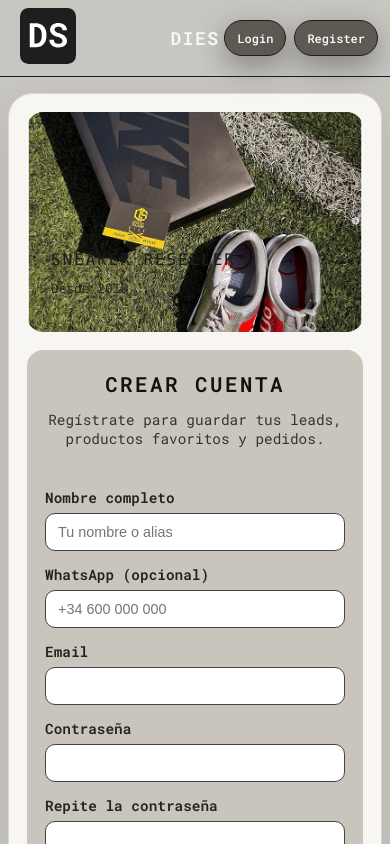
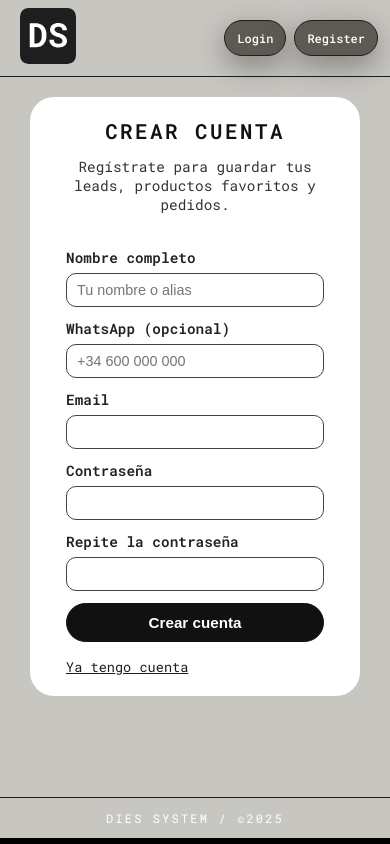
Before and after one commit to manuelgodoytorrealba/dies-web, a SvelteKit app: page /register in a window 390 px wide. Shown: the top 844 px of the page. Built offline with nearby package versions, Linux system fonts and the light colour scheme; no server answers.

Commit message:
fixing styles

```diff
--- a/src/lib/components/layout/CatalogHeader.svelte
+++ b/src/lib/components/layout/CatalogHeader.svelte
@@ -78,6 +78,7 @@
     position: absolute;
     left: 50%;
     transform: translateX(-50%);
+    display: block;
   }
 
   .app-header__title {
@@ -98,14 +99,14 @@
 
   /* 📱 Mobile */
 @media (max-width: 768px) {
+  /* Ocultar el título centrado en pantallas pequeñas */
+  .app-header__brand {
+    display: none;
+  }
+
   .app-header__inner {
     padding: var(--space-2) var(--space-3);
     gap: var(--space-2);
-    }
-
-    .app-header__title {
-      font-size: var(--text-lg);
-      letter-spacing: 0.08em;
   }
 
   .app-header__nav .btn {
--- a/src/lib/styles/base.css
+++ b/src/lib/styles/base.css
@@ -54,9 +54,9 @@ a:hover {
   text-decoration: underline;
 }
 
-/* Layout general de la app (puede ajustar con tu +layout.svelte) */
-.app-shell {
+/* ❌ NO toques .app-shell aquí, ya se define en layout */
+/* ✔️ usa una clase diferente si necesitas wrappers */
+.container {
   max-width: 1200px;
   margin: 0 auto;
-  padding: 0px;
 }
--- a/src/routes/+layout.svelte
+++ b/src/routes/+layout.svelte
@@ -6,8 +6,6 @@
 	import '$lib/styles/base.css';
 	import '$lib/styles/utilities.css';
 	import '$lib/styles/components.css';
-  // tokens normalmente ya los importa base.css; si quieres puedes quitar esta línea
-  // import '$lib/styles/tokens.css';
 
 	let { data, children } = $props();
 	const user = $derived(data.user ?? null);
@@ -34,10 +32,13 @@
 		flex-direction: column;
 	}
 
-  .app-shell {
-    flex: 1; /* ocupa todo el espacio entre header y footer */
-    max-width: 1200px;
+	/* contenedor central */
+
+  main.app-shell {
+    flex: 1;
+    min-height: 0;
     width: 100%;
-    margin: 0 auto;
+    /* ya NO centramos con justify-content/align-items */
+    display: block;
   }
 </style>
--- a/src/routes/login/+page.svelte
+++ b/src/routes/login/+page.svelte
@@ -7,7 +7,7 @@
 
 <section class="auth-layout">
 	<div class="auth-shell">
-    <!-- LADO IZQUIERDO: IMAGEN -->
+		<!-- LADO IZQUIERDO: IMAGEN (solo desktop) -->
 		<div class="auth-hero">
 			<img src={heroImage} alt="Sneaker reseller" />
 
@@ -41,22 +41,14 @@
 
 				<label for="password">
 					Contraseña
-          <input
-            id="password"
-            type="password"
-            name="password"
-            placeholder="••••••••"
-            required
-          />
+					<input id="password" type="password" name="password" placeholder="••••••••" required />
 				</label>
 
 				{#if form?.error}
 					<p class="auth-message auth-message--error">{form.error}</p>
 				{/if}
 
-        <button type="submit" class="auth-btn auth-btn--primary">
-          Entrar
-        </button>
+				<button type="submit" class="auth-btn auth-btn--primary"> Entrar </button>
 
 				<div class="auth-links">
 					<a href="/register">Crear cuenta</a>
@@ -67,25 +59,29 @@
 </section>
 
 <style>
-  /* LAYOUT GENERAL */
+	/* --- LAYOUT GENERAL (DESKTOP) --- */
 	.auth-layout {
-    min-height: calc(100vh - 80px); /* resto del header */
-    padding: 32px 16px 48px;
+		width: 100%;
+		/* 🔑 que ocupe todo el hueco entre header y footer */
+		min-height: calc(100vh - 80px); /* ajusta 80 si tu header mide otra cosa */
+		display: flex;
+		justify-content: center;
+		align-items: center;
 		background: var(--color-bg);
-    display: flex;
-    align-items: center;
-    justify-content: center;
+		padding: 24px 0;
 	}
 
+	/* Tarjeta */
 	.auth-shell {
 		width: 100%;
 		max-width: 1120px;
+		max-height: 600px;
 		display: grid;
 		grid-template-columns: minmax(0, 1.15fr) minmax(0, 1fr);
-    gap: 32px;
+		gap: 28px;
 		background: #f8f6f3;
 		border-radius: 24px;
-    padding: 24px;
+		padding: 20px;
 		border: 1px solid #ddd4c9;
 		box-shadow: 0 18px 45px rgba(0, 0, 0, 0.09);
 	}
@@ -96,43 +92,49 @@
 		overflow: hidden;
 		position: relative;
 		background: #111;
+		height: 80%;
 	}
 
 	.auth-hero img {
 		width: 100%;
 		height: 100%;
 		object-fit: cover;
-    display: block;
 	}
 
 	.auth-hero__label {
 		position: absolute;
 		left: 24px;
 		bottom: 24px;
-    color: white;
-    font-family: var(--font-mono, 'SF Mono', ui-monospace, Menlo, monospace);
+		padding: 6px 12px;
+		background: rgba(0, 0, 0, 0.32);
+		border-radius: 8px;
+		color: #fff;
+		backdrop-filter: blur(2px);
 	}
 
 	.auth-hero__kicker {
-    font-size: 1rem;
+		font-size: 1.5rem;
 		letter-spacing: 0.12em;
 		text-transform: uppercase;
+		color: rgb(255, 255, 255);
 	}
 
 	.auth-hero__since {
 		margin-top: 4px;
 		font-size: 0.8rem;
 		opacity: 0.85;
+		color: white;
 	}
 
 	/* PANEL DERECHO */
 	.auth-panel {
 		border-radius: 20px;
 		background: #c9c5bc;
-    padding: 28px 28px 24px;
+		padding: 20px 22px 18px;
 		display: flex;
 		flex-direction: column;
-    gap: 20px;
+		gap: 16px;
+		height: 80%;
 	}
 
 	.auth-panel__header h1 {
@@ -144,17 +146,17 @@
 	}
 
 	.auth-panel__subtitle {
-    margin-top: 6px;
+		margin-top: 4px;
 		text-align: center;
 		font-size: 0.9rem;
 		color: #333;
 	}
 
 	.auth-form {
-    margin-top: 8px;
+		margin-top: 6px;
 		display: flex;
 		flex-direction: column;
-    gap: 14px;
+		gap: 12px;
 	}
 
 	label {
@@ -167,7 +169,7 @@
 	}
 
 	input {
-    padding: 10px 12px;
+		padding: 8px 10px;
 		border-radius: 10px;
 		border: 1px solid #444;
 		font-size: 0.9rem;
@@ -200,46 +202,52 @@
 		display: flex;
 		justify-content: flex-start;
 		font-size: 0.85rem;
-    margin-top: 4px;
+		margin-top: 2px;
 	}
 
 	.auth-links a {
 		text-decoration: underline;
 	}
 
-  /* 📱 MOBILE */
+	/* --- MOBILE / TABLET: sin imagen, sólo formulario --- */
 	@media (max-width: 880px) {
+		.auth-layout {
+			min-height: auto;
+			padding: 20px 30px 32px;
+			align-items: flex-start;
+		}
+
 		.auth-shell {
+			max-height: none;
 			grid-template-columns: 1fr;
-      padding: 18px;
-      gap: 18px;
+			padding: 20px;
+			background: white;
+			box-shadow: none;
+			border: none;
 		}
 
 		.auth-hero {
-      height: 260px;
+			display: none; /* 👈 desaparece la foto */
 		}
 
 		.auth-panel {
-      padding: 20px 18px 18px;
+			height: auto;
+			border-radius: 0;
+			max-width: 480px;
+			margin: 0 auto;
+			padding: 0 16px;
+			background: transparent;
 		}
-
+	}
+	@media (min-width: 1600px) {
+		.auth-shell {
+			max-width: 1320px; /* un poco más grande */
+			max-height: 700px; /* algo más de altura para el register */
+		}
+	}
+	@media (max-width: 600px) {
 		.auth-panel__header h1 {
 			font-size: 1.3rem;
 		}
 	}
-
-  @media (max-width: 600px) {
-    .auth-layout {
-      padding: 16px 8px 32px;
-    }
-
-    .auth-hero {
-      height: 220px;
-      border-radius: 16px;
-    }
-
-    .auth-panel {
-      border-radius: 16px;
-    }
-  }
 </style>
--- a/src/routes/register/+page.svelte
+++ b/src/routes/register/+page.svelte
@@ -66,7 +66,7 @@
 
 <section class="auth-layout">
   <div class="auth-shell">
-    <!-- IMAGEN IZQUIERDA -->
+    <!-- IMAGEN IZQUIERDA (solo desktop) -->
     <div class="auth-hero">
       <img src={heroImage} alt="Sneaker reseller" />
       <div class="auth-hero__label">
@@ -135,70 +135,83 @@
 </section>
 
 <style>
-  /* Reutilizamos EXACTAMENTE los mismos estilos del login */
+  /* --- LAYOUT GENERAL (DESKTOP) --- */
   .auth-layout {
+    width: 100%;
     min-height: calc(100vh - 80px);
-    padding: 32px 16px 48px;
+    display: flex;
+    justify-content: center;
+    align-items: center;
     background: var(--color-bg);
-    display: flex;
-    align-items: center;
-    justify-content: center;
+    padding: 24px 0;
   }
 
+  /* Tarjeta */
   .auth-shell {
     width: 100%;
-    max-width: 100vw;
+    max-width: 1120px;
+    /* ⬆️ un pelín más alta que el login para que quepa todo */
+    max-height: 640px;
     display: grid;
     grid-template-columns: minmax(0, 1.15fr) minmax(0, 1fr);
-    gap: 32px;
+    gap: 28px;
     background: #f8f6f3;
     border-radius: 24px;
-    padding: 24px;
+    padding: 20px;
     border: 1px solid #ddd4c9;
     box-shadow: 0 18px 45px rgba(0, 0, 0, 0.09);
   }
 
+  /* IMAGEN IZQUIERDA */
   .auth-hero {
     border-radius: 20px;
     overflow: hidden;
     position: relative;
     background: #111;
+    height: 85%;
+    /* 👇 sin height fija, que se adapte al contenido del panel */
   }
 
   .auth-hero img {
     width: 100%;
     height: 100%;
     object-fit: cover;
-    display: block;
   }
 
-  .auth-hero__label {
-    position: absolute;
-    left: 24px;
-    bottom: 24px;
-    color: white;
-    font-family: var(--font-mono, 'SF Mono', ui-monospace, Menlo, monospace);
-  }
+ .auth-hero__label {
+  position: absolute;
+  left: 24px;
+  bottom: 24px;
+  padding: 6px 12px;
+  background: rgba(0,0,0,0.32);
+  border-radius: 8px;
+  color: #fff;
+  backdrop-filter: blur(2px);
+}
 
   .auth-hero__kicker {
-    font-size: 1rem;
+    font-size: 1.5rem;
     letter-spacing: 0.12em;
     text-transform: uppercase;
+    color: white;
   }
 
   .auth-hero__since {
     margin-top: 4px;
     font-size: 0.8rem;
     opacity: 0.85;
+    color: white;
   }
 
+  /* PANEL DERECHO (sin height fija) */
   .auth-panel {
     border-radius: 20px;
     background: #c9c5bc;
-    padding: 28px 28px 24px;
+    padding: 20px 22px 18px;
     display: flex;
     flex-direction: column;
-    gap: 20px;
+    gap: 16px;
+    height: 85%;
   }
 
   .auth-panel__header h1 {
@@ -210,17 +223,17 @@
   }
 
   .auth-panel__subtitle {
-    margin-top: 6px;
+    margin-top: 4px;
     text-align: center;
     font-size: 0.9rem;
     color: #333;
   }
 
   .auth-form {
-    margin-top: 8px;
+    margin-top: 6px;
     display: flex;
     flex-direction: column;
-    gap: 14px;
+    gap: 12px; /* un pelín más compacto que antes */
   }
 
   label {
@@ -233,7 +246,7 @@
   }
 
   input {
-    padding: 10px 12px;
+    padding: 8px 10px;
     border-radius: 10px;
     border: 1px solid #444;
     font-size: 0.9rem;
@@ -282,38 +295,46 @@
     text-decoration: underline;
   }
 
+  @media (min-width: 1600px) {
+  .auth-shell {
+    max-width: 1320px;     /* un poco más grande */
+    max-height: 760px;     /* algo más de altura para el register */
+  }
+}
+
+  /* --- MOBILE / TABLET: sin imagen, sólo formulario --- */
   @media (max-width: 880px) {
+    .auth-layout {
+      min-height: auto;
+      padding: 20px 30px 32px;
+      align-items: flex-start;
+    }
+
     .auth-shell {
+      max-height: none;
       grid-template-columns: 1fr;
-      padding: 18px;
-      gap: 18px;
+      padding: 20px;
+      background: white;
+      box-shadow: none;
+      border: none;
     }
 
     .auth-hero {
-      height: 260px;
+      display: none; /* 👈 ocultamos foto en mobile */
     }
 
     .auth-panel {
-      padding: 20px 18px 18px;
+      border-radius: 0;
+      max-width: 480px;
+      margin: 0 auto;
+      padding: 0 16px;
+      background: transparent;
     }
+  }
 
+  @media (max-width: 600px) {
     .auth-panel__header h1 {
       font-size: 1.3rem;
     }
   }
-
-  @media (max-width: 600px) {
-    .auth-layout {
-      padding: 16px 8px 32px;
-    }
-
-    .auth-hero {
-      height: 220px;
-      border-radius: 16px;
-    }
-
-    .auth-panel {
-      border-radius: 16px;
-    }
-  }
 </style>
```
Also changed, not shown: src/routes/(app)/catalog/+page.svelte (+20 -3 lines), src/routes/(app)/product/[id]/+page.svelte (+32 -44 lines), src/lib/assets/login-register.jpg. Lines whose indentation alone changed are shown as unchanged.
